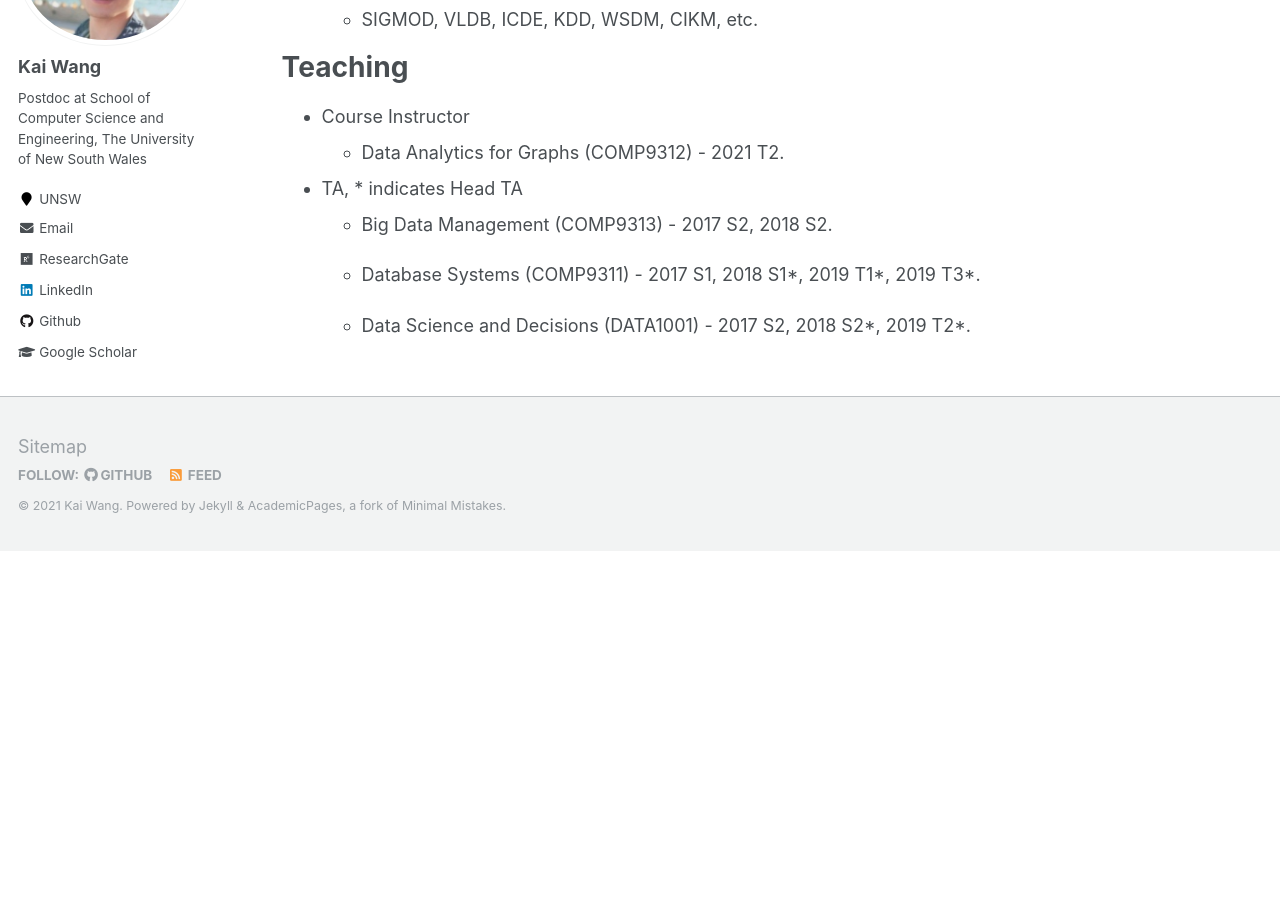
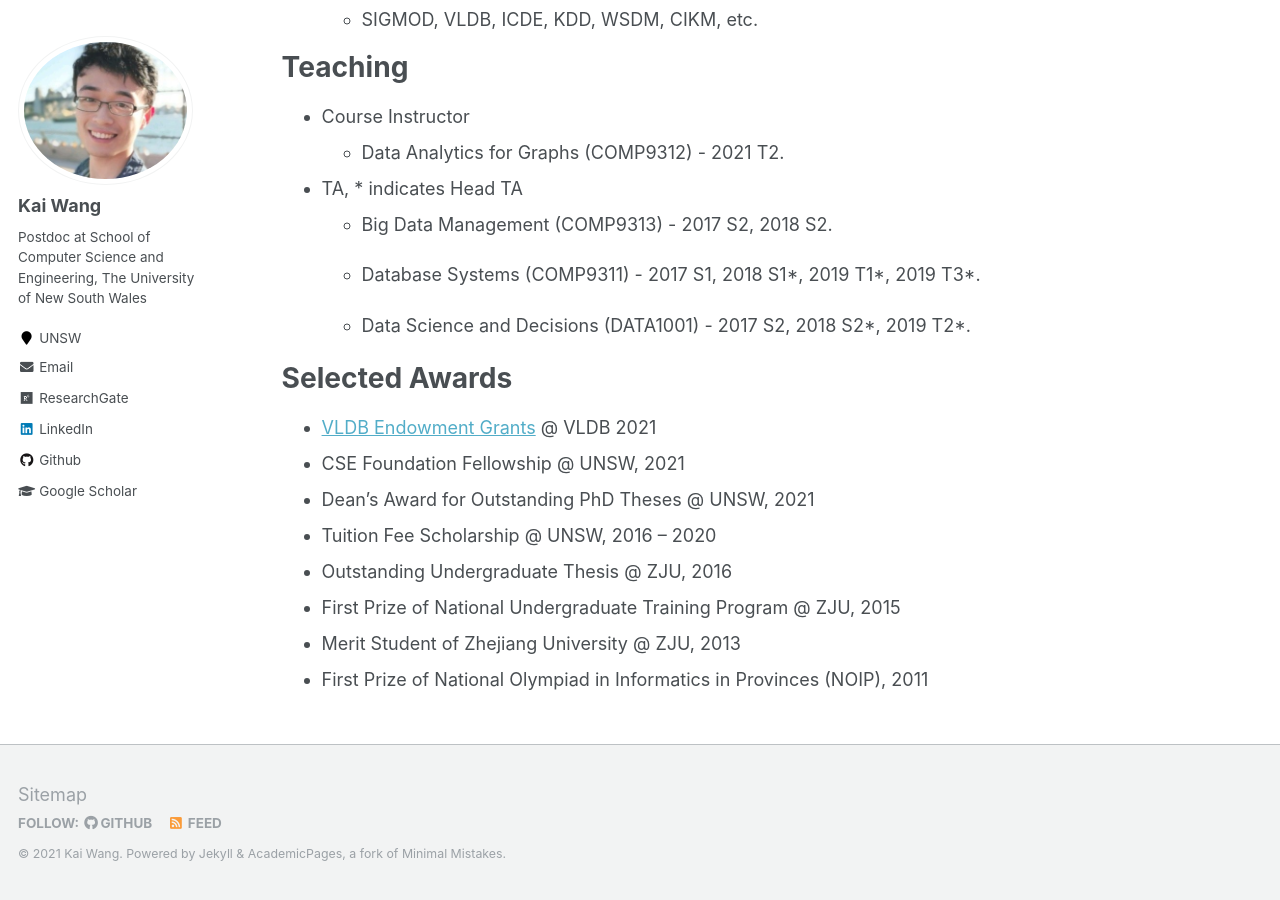
Before and after one commit to cs-kaiwang/cs-kaiwang.github.io, a Jekyll site: the page built from _pages/about.md, in a window 1280 px wide and 900 px high, scrolled down 2408 px. Built offline with Jekyll 4.4.1, drawn with Linux system fonts in a browser that asks for light colours; before the commit the page ends 2959 px from its top, so only the background shows below that.

Commit message:
Update about.md

```diff
--- a/_pages/about.md
+++ b/_pages/about.md
@@ -63,3 +63,14 @@ Teaching
   - Database Systems (COMP9311) -  2017 S1, 2018 S1\*, 2019 T1\*, 2019 T3\*.
 
   - Data Science and Decisions (DATA1001) -  2017 S2, 2018 S2\*, 2019 T2\*.
+
+Selected Awards
+======
+- [VLDB Endowment Grants](http://vldb.org/2021/?info-travel-support) @ VLDB 2021
+- CSE Foundation Fellowship @ UNSW, 2021
+- Dean’s Award for Outstanding PhD Theses @ UNSW, 2021
+- Tuition Fee Scholarship @ UNSW, 2016 – 2020
+- Outstanding Undergraduate Thesis @ ZJU, 2016
+- First Prize of National Undergraduate Training Program @ ZJU, 2015
+- Merit Student of Zhejiang University @ ZJU, 2013
+- First Prize of National Olympiad in Informatics in Provinces (NOIP), 2011
```
